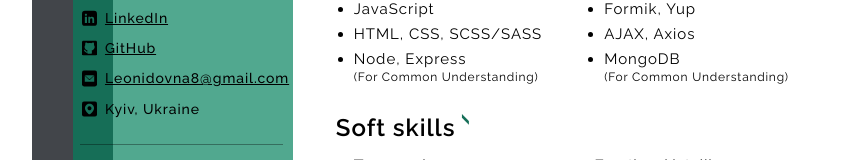
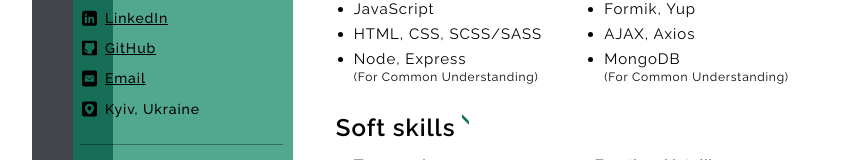
Before and after one commit to leonidovna8/CV, a plain HTML site: page index.html in a window 1280 px wide. Shown: the part 788-948 px from the top of the page, without its empty margins (211-1064 px from the left). Drawn offline with Linux system fonts and the light colour scheme; a web font is replaced by a local one.

Commit message:
fixed bags

```diff
--- a/index.html
+++ b/index.html
@@ -71,7 +71,7 @@
                 <img src="./images/mail.svg" alt="mail" /><a
                   class="link"
                   href="mailto:leonidovna8@gmail.com"
-                  >Leonidovna8@gmail.com</a
+                  >Email</a
                 >
               </li>
               <li class="list-item">
```
